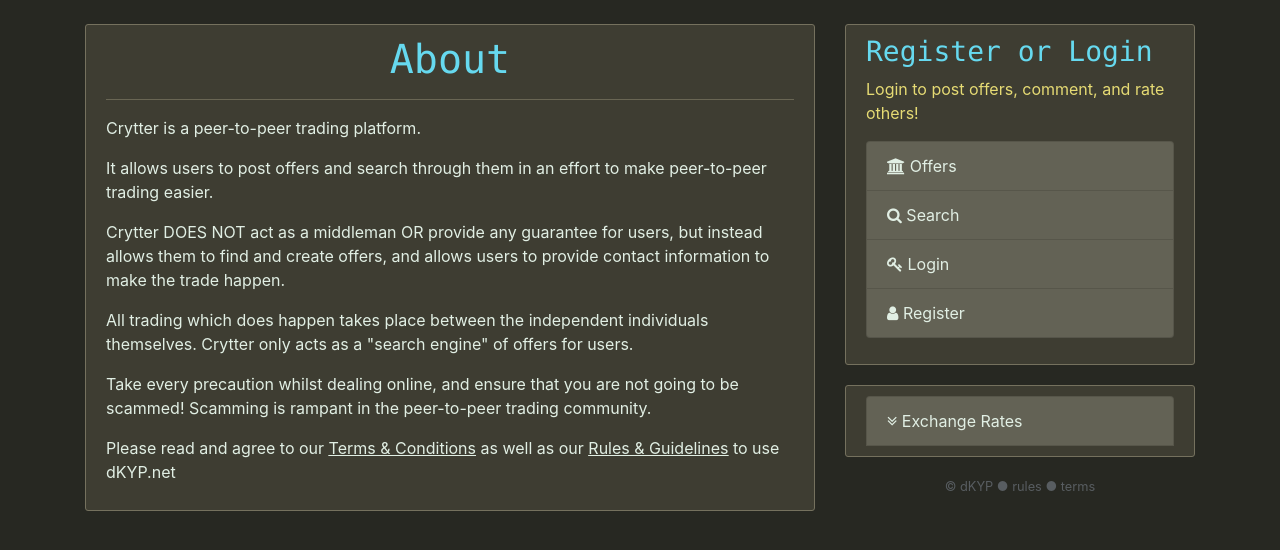
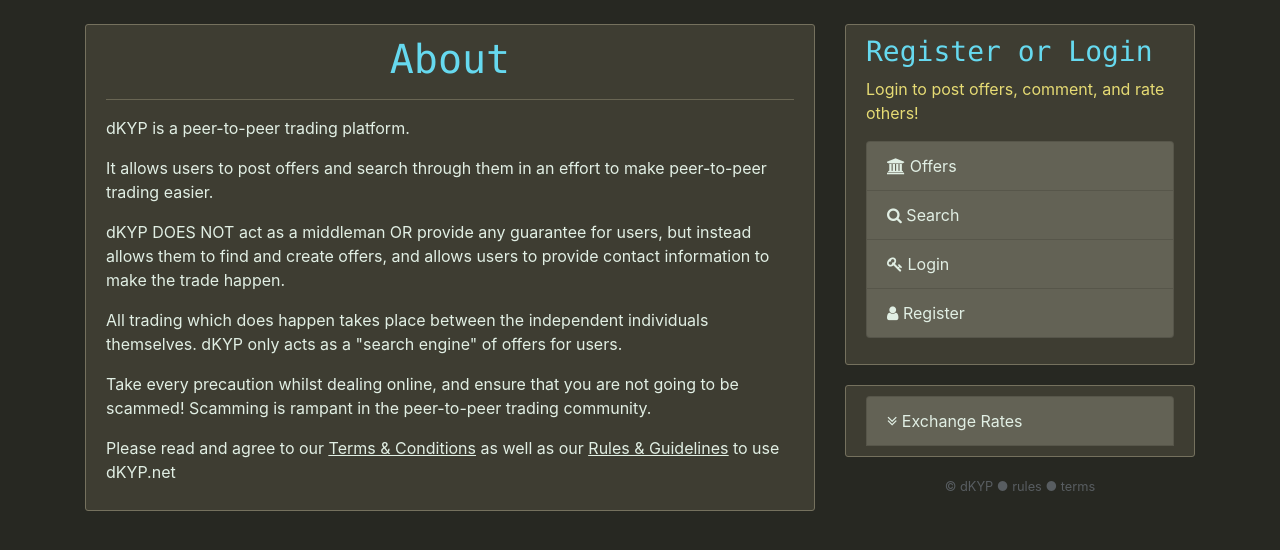
Before and after one commit to Va1a/crytter, a Flask app: page /about in a window 1280 px wide. Shown: the part 56-606 px from the top of the page. Run offline with Flask 2, Linux system fonts and the light colour scheme; some libraries are stand-ins or nearby versions.

Commit message:
more rebranding changes

```diff
--- a/crytter/main/routes.py
+++ b/crytter/main/routes.py
@@ -71,15 +71,15 @@ def search():
 		form.giving.data = request.args.get('g', 'USD', type=str)
 		form.sortby.data = request.args.get('s', 'Newest', type=str)
 		result = getSearchResults(form, page)
-		return render_template('search.html', title='Search Results', form=form, legend='Search', search=True, posts=result, description=f'crytter search results for {form.wanted.data} offers which take {form.giving.data}, sorted by {form.sortby.data}')
+		return render_template('search.html', title='Search Results', form=form, legend='Search', search=True, posts=result, description=f'DKYP search results for {form.wanted.data} offers which take {form.giving.data}, sorted by {form.sortby.data}')
 
 
-	return render_template('search.html', title='Search', form=form, legend='Search', search=False, description=f'Search all of crytter.org\'s offers! Peer-to-peer multicurrency trading network.')
+	return render_template('search.html', title='Search', form=form, legend='Search', search=False, description=f'Search all of DKYP.net\'s offers! Peer-to-peer multicurrency trading network.')
 
 # advertise inquiry info
 @main.route('/advertise')
 def store():
-	return render_template('advertise.html', description=f'Advertise on crytter.org, the leading peer-to-peer currency trading network!', title='Advetise Offers')
+	return render_template('advertise.html', description=f'Advertise on DKYP.net the peer-to-peer currency trading network!', title='Advetise Offers')
 
 # USER MANAGEMENT
 @main.route('/manage', methods=['GET', 'POST'])
--- a/crytter/templates/about.html
+++ b/crytter/templates/about.html
@@ -4,10 +4,10 @@
 	<div class="content-section">
 		<center><h1 class="article-title blue">About</h1></center>
 		<hr>
-		<p>Crytter is a peer-to-peer trading platform.</p>
+		<p>dKYP is a peer-to-peer trading platform.</p>
 		<p>It allows users to post offers and search through them in an effort to make peer-to-peer trading easier.</p>
-		<p>Crytter DOES NOT act as a middleman OR provide any guarantee for users, but instead allows them to find and create offers, and allows users to provide contact information to make the trade happen.</p>
-		<p>All trading which does happen takes place between the independent individuals themselves. Crytter only acts as a "search engine" of offers for users.</p>
+		<p>dKYP DOES NOT act as a middleman OR provide any guarantee for users, but instead allows them to find and create offers, and allows users to provide contact information to make the trade happen.</p>
+		<p>All trading which does happen takes place between the independent individuals themselves. dKYP only acts as a "search engine" of offers for users.</p>
 		<p>Take every precaution whilst dealing online, and ensure that you are not going to be scammed! Scamming is rampant in the peer-to-peer trading community.</p>
 		<p>Please read and agree to our <u><a href="{{url_for('main.help', topic='terms')}}">Terms & Conditions</a></u> as well as our <u><a href="{{url_for('main.help', topic='rules')}}">Rules & Guidelines</a></u> to use dKYP.net</p>
 	</div>
--- a/crytter/users/routes.py
+++ b/crytter/users/routes.py
@@ -20,7 +20,7 @@ def register():
 		db.session.commit()
 		flash(f'Your account has been made, {form.username.data}. You can now login.', 'success')
 		return redirect(url_for('users.login'))
-	return render_template('register.html', title='Register for a crytter account', form=form)
+	return render_template('register.html', title='Register for a DKYP account', form=form)
 
 #LOGIN TO EXISTING ACCOUNT
 @users.route('/login', methods=['GET', 'POST'])
@@ -34,7 +34,7 @@ def login():
 				user = User.query.filter_by(email=form.usernameORemail.data).first()
 			if user and bcrypt.check_password_hash(user.password, form.password.data):
 				if not verifyPerms(user):
-					flash('Your account has been locked. Email contact@crytter.org for assistance.', 'danger')
+					flash('Your account has been locked. Email lockout@dkyp.net for assistance.', 'danger')
 				else:
 					login_user(user, remember=form.remember.data)
 					nextpage = request.args.get('next')
@@ -42,7 +42,7 @@ def login():
 					return redirect(nextpage) if nextpage else redirect(url_for('main.home'))
 			else:
 				flash('Invalid Credentials.', 'danger')
-	return render_template('login.html', title='Login to your crytter account', form=form)
+	return render_template('login.html', title='Login to your DKYP account', form=form)
 
 #LOGOUT CURRENTLY LOGGED IN ACCOUNT
 @users.route('/logout')
--- a/crytter/users/utils.py
+++ b/crytter/users/utils.py
@@ -7,7 +7,7 @@ from flask import url_for, current_app
 # FUNCTION TO SEND RESET PASSWORD EMAIL (inactive)
 # def send_reset_email(user):
 # 	token = user.get_reset_token()
-# 	msg = Message('Reset Password Request for crytter.org', sender='forgot@crytter.org', recipients=[user.email])
+# 	msg = Message('Reset Password Request for DKYP.net', sender='forgot@dkyp.net', recipients=[user.email])
 # 	msg.body = f'''
 # To reset your password, visit {url_for('users.resetPassword', token=token, _external=True)}
 
```
